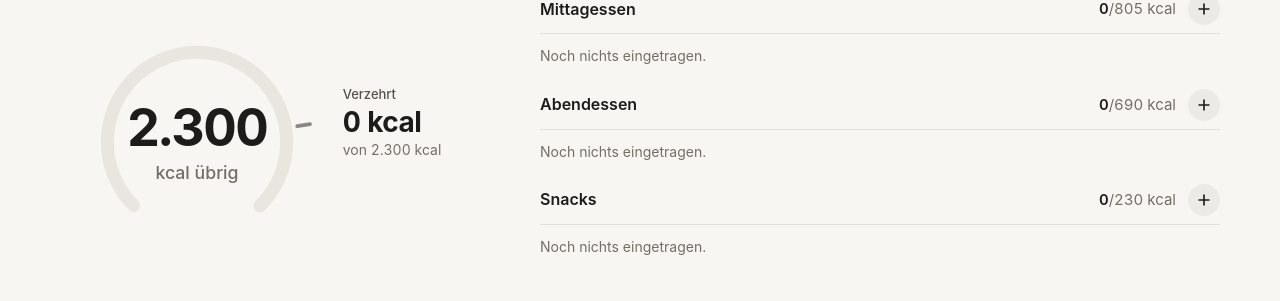
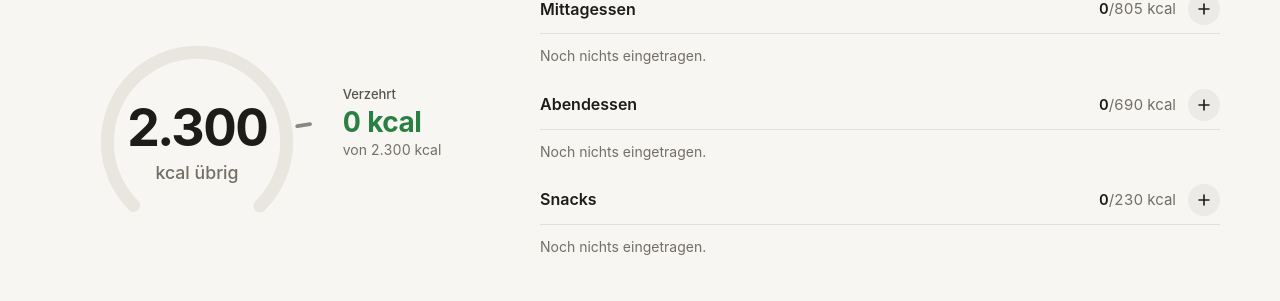
Before and after one commit to Flexii2000/food, a Spring Boot app: page / in a window 1280 px wide. Shown: the part 256-557 px from the top of the page. Run offline with Spring Boot 4, Linux system fonts and the light colour scheme; the visitor is signed in with stand-in values (Sample User, id 1); data that the repository does not hold is empty; some of the project's set-up classes (security, data sources, template engines, error pages and the like) are left out, and stand-ins take their place.

Commit message:
Web: consumed kcal next to the gauge in green
Co-Authored-By: Claude Opus 5.5 <noreply@anthropic.com>
Claude-Session: https://claude.ai/code/session_01MdqvohFsEhtSCt2fck87dy

```diff
--- a/src/main/resources/static/styles.css
+++ b/src/main/resources/static/styles.css
@@ -517,7 +517,10 @@ main {
     color: var(--text-2);
 }
 
+/* Die gezaehlten kcal gruen (Felix, 26.11.) - in beiden Schemata das --good der
+   Tachos. Auch ueber dem Ziel: "drueber" zeigt der Tacho daneben in Rot. */
 .kcal-consumed .value {
+    color: var(--good);
     font-size: clamp(1.375rem, 5.6vw, 1.75rem);
     font-weight: 650;
     letter-spacing: -0.02em;
```
Also changed, not shown: README.md.
